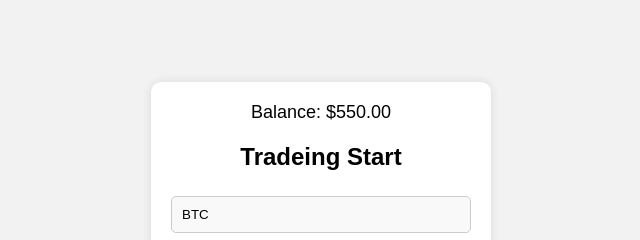
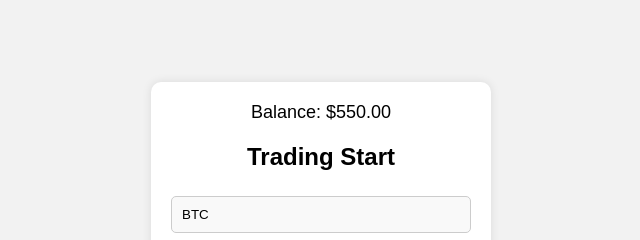
Before and after one commit to ecowave1/coinhako-trade, a plain HTML site: page index.html in a window 1280 px wide. Shown: the top 240 px of the page, 319-959 px from the left. Drawn offline with Linux system fonts and the light colour scheme.

Commit message:
Update index.html

```diff
--- a/index.html
+++ b/index.html
@@ -109,7 +109,7 @@
     <div class="balance">Balance: $<span id="balance">550.00</span></div>
 
     <div class="coin-list active">
-        <h2>Tradeing Start</h2>
+        <h2>Trading Start</h2>
         <button onclick="selectCoin('BTC')">BTC</button>
         <button onclick="selectCoin('USDT')">USDT</button>
         <button onclick="selectCoin('SOL')">SOL</button>
```
